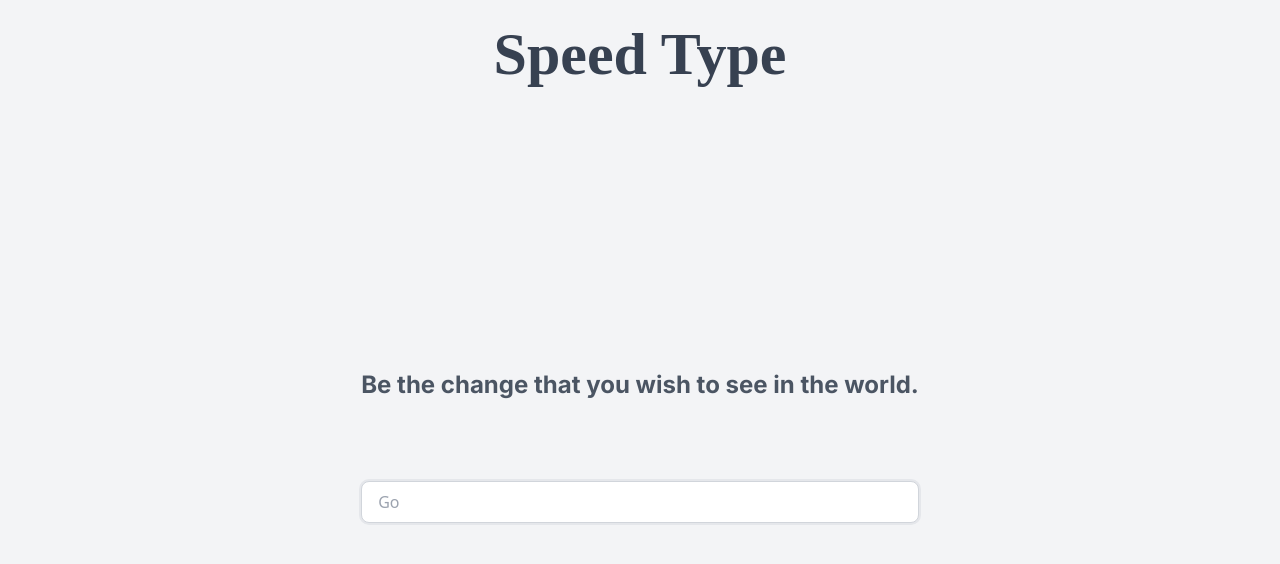
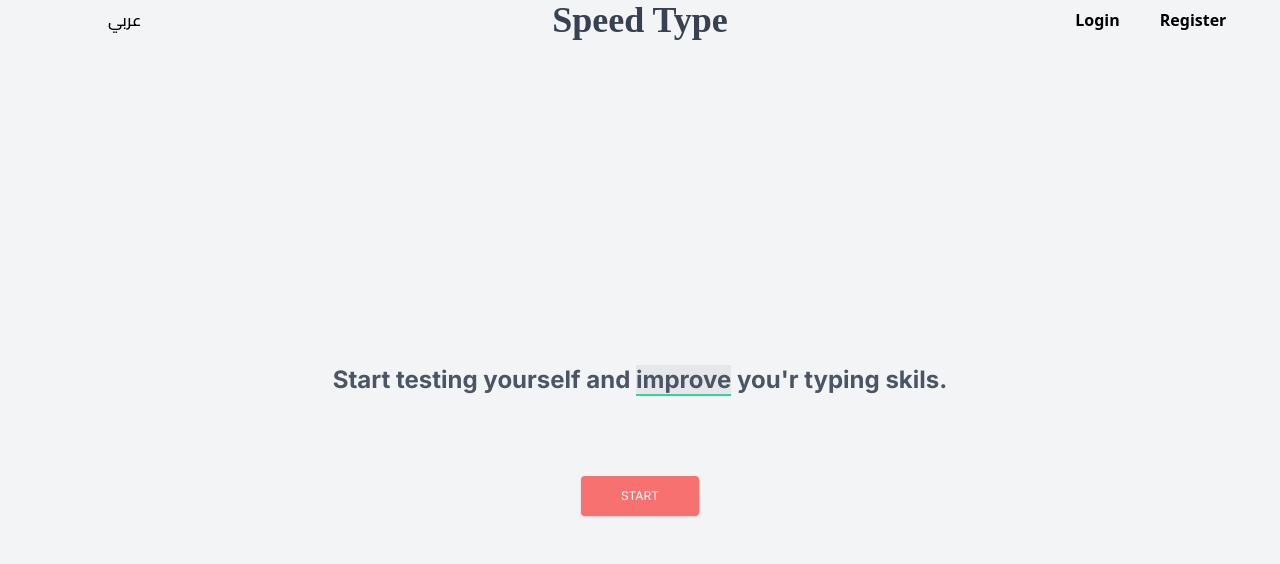
Before and after one commit to 3zoDev/speedtype, a Next.js app: page / in a window 1280 px wide. Shown: the top 564 px of the page. Built offline with nearby package versions, Linux system fonts and the light colour scheme.

Commit message:
Using grid instead of flex

```diff
--- a/pages/index.js
+++ b/pages/index.js
@@ -31,7 +31,7 @@ export default function Home() {
 	const [Wpm, setWpm] = useState(0);
 
 	//  متغير لتحديد شكل واجة المسخدم
-	const [step, setStep] = useState(1);
+	const [step, setStep] = useState(0);
 
 	// متغير لتحديد هل تم الانتهاء من الكتابه
 	const [isFinish, setFinished] = useState(false);
@@ -166,16 +166,30 @@ export default function Home() {
 	};
 
 	return (
-		<div className="flex flex-col items-center h-screen py-2 bg-gray-100">
-			<main className="h-full items-center justify-center w-full text-center flex flex-col ">
-				<span className="p-4 text-6xl font-bold font-houseslant text-gray-700">
+		<div className=" items-center h-screen  bg-gray-100  grid grid-cols-12 max-w-screen gap-4">
+			<main className="h-screen w-full text-center  col-start-2 col-span-10 ">
+				<nav className="grid grid-cols-11">
+					<div className=" space-x-10 col-start-1 flex flex-row items-center font-semibold">
+						<span className="font-cairo	">عربي</span>
+					</div>
+					<span className=" text-4xl font-bold font-houseslant text-gray-700 col-start-5 col-span-3">
 						Speed Type
 					</span>
-				<div className="flex flex-col justify-center items-center max-w-screen-lg h-full space-y-20 p-x-4">
+					<div className="space-x-10 col-start-11 flex flex-row items-center font-semibold">
+						<span>Login</span>
+						<span>Register</span>
+					</div>
+				</nav>
+				<div className="grid grid-cols-11 h-full w-full gap-4 items-center">
 					{step == 0 ? (
 						<>
-							<span className="text-left text-2xl font-bold text-gray-600 font-inter">
-								Start Tisting you’r self and improve you’r typing skils.
+							<div className="col-start-2 col-span-9 space-y-20">
+								<span className="text-left text-2xl font-bold text-gray-600 font-inter ">
+									Start testing yourself and{' '}
+									<span className="bg-gray-200 border-b-2 border-green-400">
+										improve
+									</span>{' '}
+									you'r typing skils.
 								</span>
 								<button
 									className="block uppercase mx-auto shadow bg-red-400  focus:shadow-outline focus:outline-none text-white text-xs py-3 px-10 rounded font-inter"
@@ -183,9 +197,10 @@ export default function Home() {
 								>
 									Start
 								</button>
+							</div>
 						</>
 					) : (
-						<>
+						<div className="col-start-2 col-span-9 space-y-20 w-full">
 							<span className="text-left text-2xl font-bold text-gray-600 font-inter">
 								{data.split('').map((i, x) => {
 									if (x < charPointer) {
@@ -208,33 +223,33 @@ export default function Home() {
 								})}
 							</span>
 							{!isFinish ? (
-								<div className="w-full ">
+								<div className="w-full flex justify-center items-center">
 									<input
 										value={inputValue}
 										placeholder="Go"
 										onChange={onType}
 										ref={(input) => input && input.focus()}
 										onKeyDown={onDelete}
-										className="px-4 py-2 rounded-lg border border-gray-300 focus:outline-none focus:ring-2 focus:ring-gray-200 w-full"
+										className="px-4 py-2 rounded-lg border border-gray-300 focus:outline-none focus:ring-2 focus:ring-gray-200 w-1/2"
 									/>
 								</div>
 							) : (
-								<div className="flex flex-col space-y-20">
+								<div className="flex flex-col space-y-32 w-full justify-start items-center">
 									<div className="flex flex-row space-x-20">
 										<span className="text-left text-2xl font-bold text-gray-600 font-inter">
 											You'r WPM: {Wpm}
 										</span>
 										<span className="text-left text-2xl font-bold text-gray-600 font-inter">
-											You'r Accuracy: {accuracy}
+											You'r Accuracy: %{accuracy}
 										</span>
 										<span className="text-left text-2xl font-bold text-gray-600 font-inter">
 											Time: {Math.floor((time / 60000) % 60)}:
 											{Math.floor((time / 1000) % 60)}
 										</span>
 									</div>
-									<div className="flex flex-row  mx-auto">
+									<div className="flex flex-row mx-auto space-x-32">
 										<button
-											className="block uppercase  shadow bg-red-400 font-inter  focus:shadow-outline focus:outline-none text-white text-xs py-3 px-10 rounded-tl rounded-bl font-bold"
+											className="block uppercase  shadow bg-red-400 font-inter  focus:shadow-outline focus:outline-none text-white text-xs py-3 px-10 rounded font-bold w-32"
 											onClick={() => {
 												ResetText();
 											}}
@@ -242,7 +257,7 @@ export default function Home() {
 											Repeat
 										</button>
 										<button
-											className="block uppercase  shadow bg-green-400 font-inter  focus:shadow-outline focus:outline-none text-white text-xs py-3 px-10 rounded-tr rounded-br font-bold"
+											className="block uppercase  shadow bg-green-400 font-inter  focus:shadow-outline focus:outline-none text-white text-xs py-3 px-10 rounded font-bold  w-32"
 											onClick={() => {
 												ResetText('new');
 											}}
@@ -252,7 +267,7 @@ export default function Home() {
 									</div>
 								</div>
 							)}
-						</>
+						</div>
 					)}
 				</div>
 			</main>
--- a/styles/globals.css
+++ b/styles/globals.css
@@ -1,3 +1,4 @@
+@import url('https://fonts.googleapis.com/css2?family=Cairo:wght@200;300;400;500;600;700;800;900&display=swap');
 @import url('https://fonts.googleapis.com/css2?family=Inter:wght@100;200;300;400;500;600;700;800;900&display=swap');
 @font-face {
   font-family: House Slant;
--- a/tailwind.config.js
+++ b/tailwind.config.js
@@ -3,13 +3,12 @@ module.exports = {
 	purge: ['./pages/**/*.{js,ts,jsx,tsx}', './components/**/*.{js,ts,jsx,tsx}'],
 	darkMode: true, // or 'media' or 'class'
 	theme: {
-		extend: {
-			fontFamily: {
-				cairo: ['Cairo'],
-				houseslant: ['House Slant'],
-				inter: ['Inter'],
-			},
+		fontFamily: {
+			cairo: ['Cairo'],
+			houseslant: ['House Slant'],
+			inter: ['Inter'],
 		},
+		extend: {},
 	},
 	variants: {
 		extend: {},
```
Lines whose indentation alone changed are shown as unchanged.
